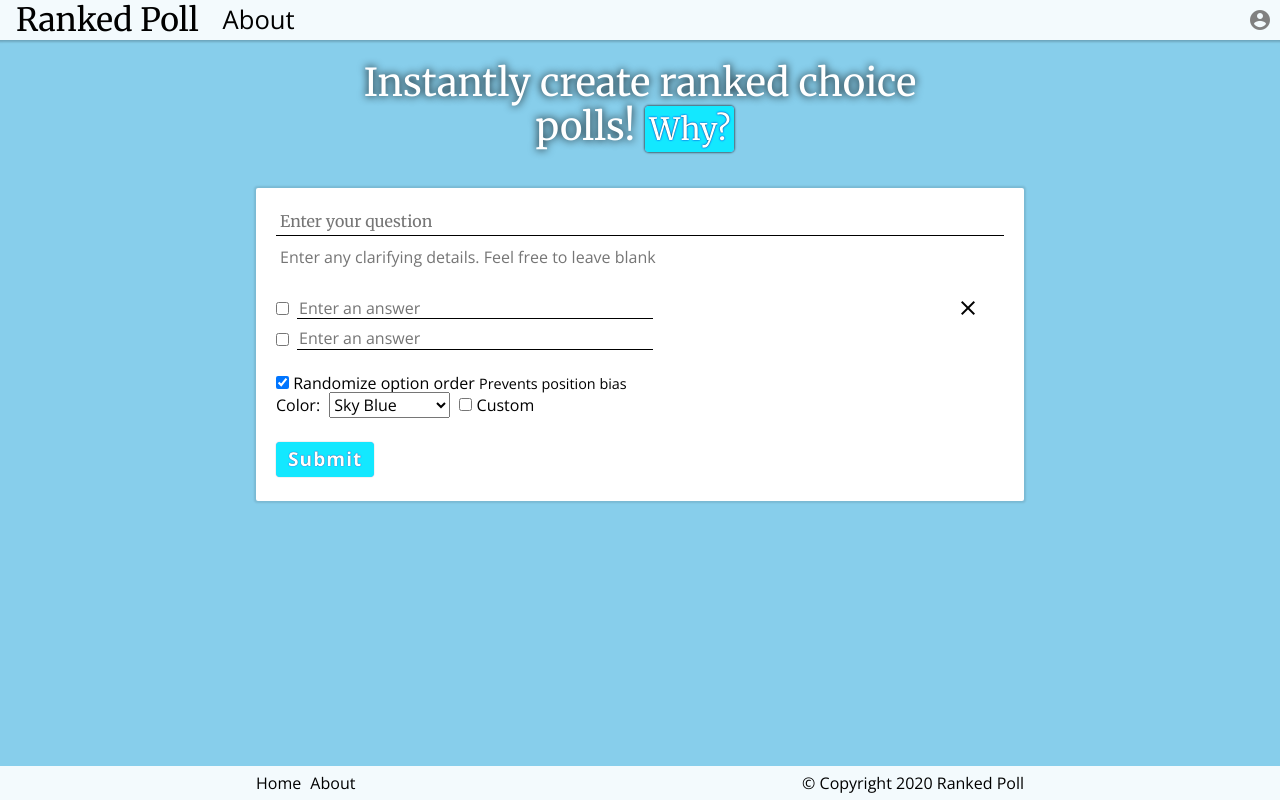
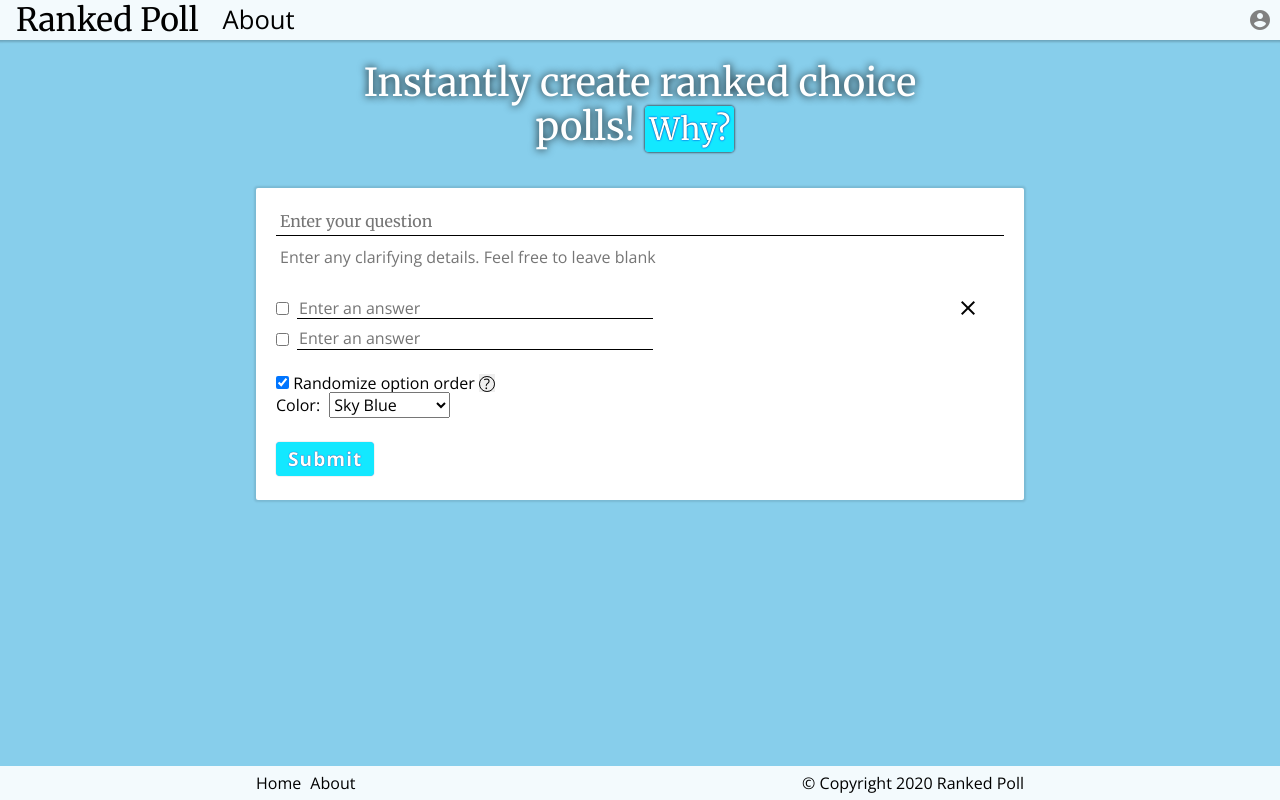
Before and after one commit to simonh531/ranked-poll, a Next.js app: page / in a window 1280 px wide. Built offline with nearby package versions, Linux system fonts and the light colour scheme.

Commit message:
Fixed tool tip, changed order to outline

```diff
--- a/pages/index.js
+++ b/pages/index.js
@@ -10,6 +10,60 @@ import { themeColorVar } from '../components/layout';
 
 import { Card, Description, SubmitButton } from '../style/card';
 import Colors from '../style/colors';
+
+const TooltipArea = styled.button`
+  padding: 0;
+  border: 0;
+  cursor: pointer;
+`;
+
+const HelpIcon = styled.span`
+  background-color: transparent;
+  display: inline-block;
+  text-align: center;
+  line-height: 1em;
+  border: 1px solid black;
+  border-radius: 50%;
+  height: 1.1em;
+  width: 1.1em;
+  font-size: 0.9em;
+`;
+
+const HintText = styled.span`
+  margin-left: 8px;
+  font-size: 0.9em;
+  color: white;
+  background-color: #666666;
+  border-radius: 2px;
+  padding: 0 4px;
+  position: relative;
+`;
+
+const LeftArrow = styled.div`
+  position: absolute;
+  right: 100%;
+  top: calc(50% - 6px);
+  border: 6px solid transparent;
+  border-left-width: 0;
+  border-right-color: #666666;
+`;
+
+const Tooltip = ({ children }) => {
+  const [show, setShow] = useState(false);
+  const toggleShow = () => setShow(!show);
+
+  return (
+    <TooltipArea onClick={toggleShow}>
+      <HelpIcon>?</HelpIcon>
+      {show && (
+      <HintText>
+        <LeftArrow />
+        {children}
+      </HintText>
+      )}
+    </TooltipArea>
+  );
+};
 
 const Main = styled.main`
   flex: 1;
@@ -83,10 +137,6 @@ const DescriptionTextarea = styled.textarea`
 
 const Options = styled.div`
   margin: 24px 0;
-`;
-
-const HintText = styled.span`
-  font-size: 0.9em;
 `;
 
 const Option = styled.div`
@@ -239,9 +289,11 @@ const Index = () => {
               <input type="checkbox" id="randomize" checked={randomize} onChange={createCheckFunc(randomize, setRandomize)} />
               {' '}
               Randomize option order
-              {' '}
-              <HintText>Prevents position bias</HintText>
             </label>
+            {' '}
+            <Tooltip>
+              Prevents position bias
+            </Tooltip>
           </Option>
           <Option>
             Color:
@@ -268,11 +320,16 @@ const Index = () => {
                   {Object.keys(Colors).map((name) => <option key={name}>{name}</option>)}
                 </ColorSelect>
               )}
-            <label htmlFor="customColor">
-              <input id="customColor" type="checkbox" checked={customColor} onChange={createCheckFunc(customColor, setCustomColor)} />
+            {/* <label htmlFor="customColor">
+              <input
+                id="customColor"
+                type="checkbox"
+                checked={customColor}
+                onChange={createCheckFunc(customColor, setCustomColor)}
+              />
               {' '}
               Custom
-            </label>
+            </label> */}
           </Option>
         </Options>
         <SubmitButton
--- a/pages/poll/[id].js
+++ b/pages/poll/[id].js
@@ -224,7 +224,8 @@ const OrderButton = styled.button`
 
 const OrderIcon = styled.span`
   font-size: 2em;
-  opacity: ${(props) => (props.active ? '1' : '0.5')};
+  border-radius: 4px;
+  border: 1px solid ${(props) => (props.active ? 'black' : 'transparent')};
 `;
 
 const POLL = gql`
```
